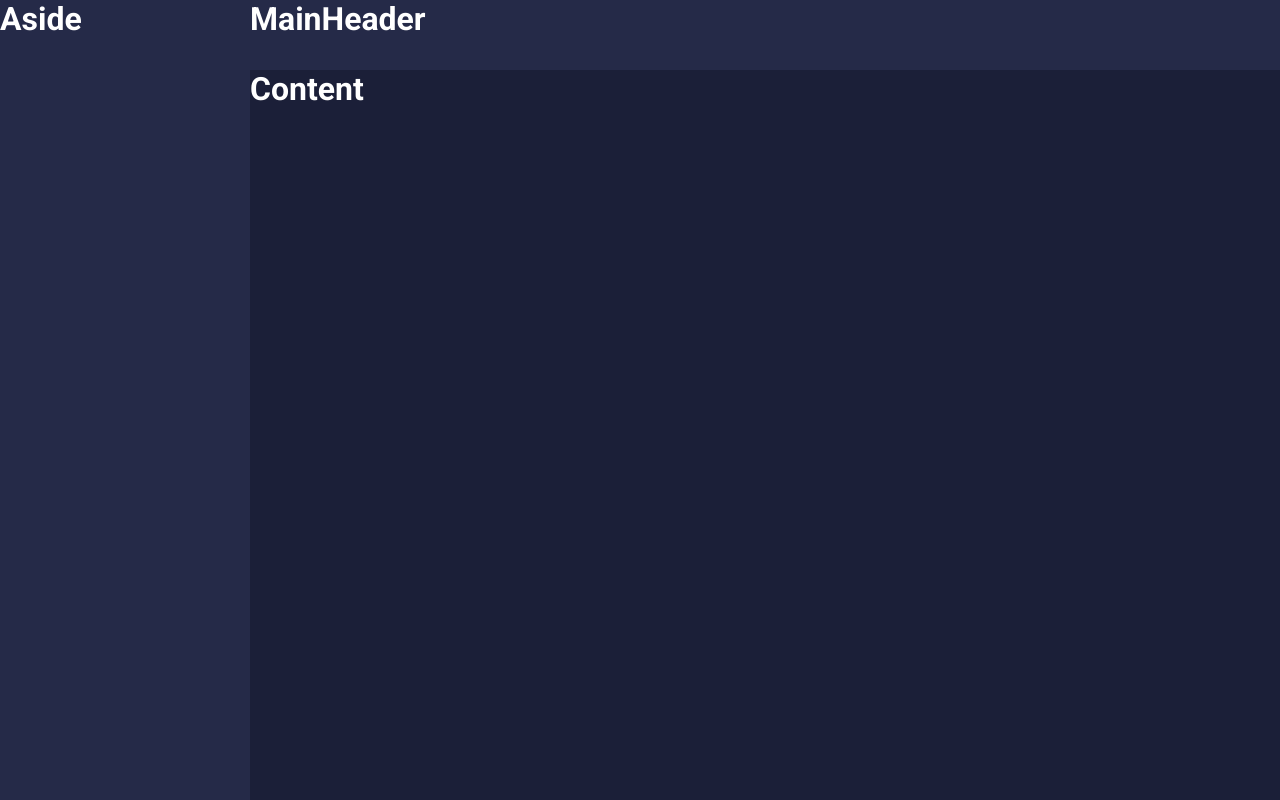
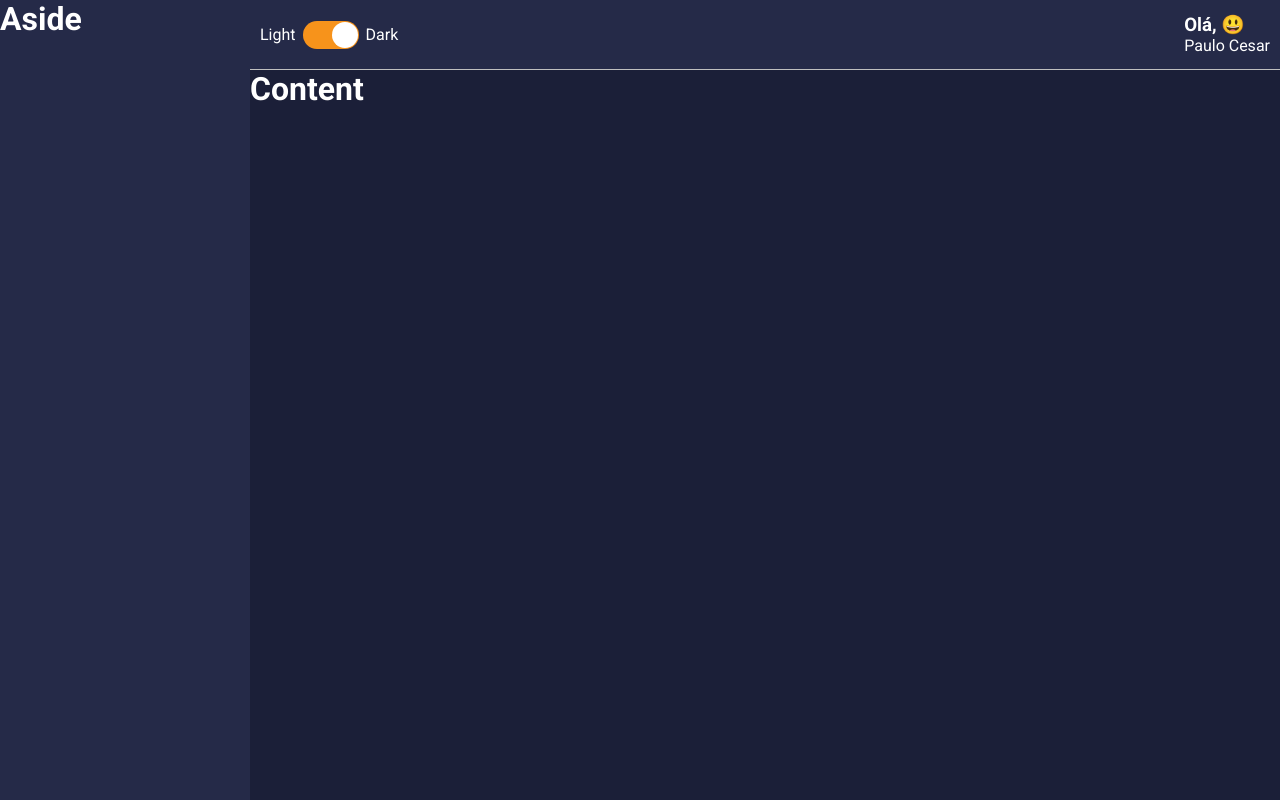
Before and after one commit to pcfmello/minha-carteira, a React (Create React App) app: page /list/1 in a window 1280 px wide. Built offline with nearby package versions, Linux system fonts and the light colour scheme.

Commit message:
Construir componente MainHeader

```diff
--- a/package.json
+++ b/package.json
@@ -15,6 +15,7 @@
     "react": "^17.0.1",
     "react-dom": "^17.0.1",
     "react-scripts": "4.0.1",
+    "react-switch": "^5.0.1",
     "styled-components": "^5.2.1",
     "typescript": "^4.0.3",
     "web-vitals": "^0.2.4"
--- a/src/components/MainHeader/index.tsx
+++ b/src/components/MainHeader/index.tsx
@@ -1,15 +1,27 @@
-import React from "react";
+import React, {useMemo} from 'react'
 
-import {Container} from './styles'
+import emojis from '../../utils/emojis'
+import Toggle from '../Toggle'
 
-// import { Container } from './styles';
+import * as S from './styles'
+
 
 const MainHeader: React.FC = () => {
+  const emoji = useMemo(() => {
+    const indice = Math.floor(Math.random() * emojis.length)
+    return emojis[indice];
+  }, [])
+
   return (
-    <Container>
-      <h1>MainHeader</h1>
-    </Container>
-  );
-};
+    <S.Container>
+      <Toggle />
 
-export default MainHeader;
+      <S.Profile>
+        <S.Welcome>Olá, {emoji}</S.Welcome>
+        <S.UserName>Paulo Cesar</S.UserName>
+      </S.Profile>
+    </S.Container>
+  )
+}
+
+export default MainHeader
--- a/src/components/MainHeader/styles.ts
+++ b/src/components/MainHeader/styles.ts
@@ -4,4 +4,17 @@ export const Container = styled.div`
   grid-area: MH;
   color: ${(props) => props.theme.colors.white};
   background-color: ${(props) => props.theme.colors.secondary};
+  display: flex;
+  justify-content: space-between;
+  align-items: center;
+  padding: 0 10px;
+  border-bottom: 1px solid ${(props) => props.theme.colors.gray};
 `;
+
+export const Profile = styled.div`
+  color: ${(porps) => porps.theme.colors.white};
+`;
+
+export const Welcome = styled.h3``;
+
+export const UserName = styled.span``;
--- /dev/null
+++ b/src/components/Toggle/index.tsx
@@ -0,0 +1,13 @@
+import React from 'react'
+
+import * as S from './styles'
+
+const Toggle: React.FC = () => (
+  <S.Container>
+    <S.ToggleLabel>Light</S.ToggleLabel>
+    <S.ToggleSelector checked uncheckedIcon={false} checkedIcon={false} onChange={() => {}} />
+    <S.ToggleLabel>Dark</S.ToggleLabel>
+  </S.Container>
+)
+
+export default Toggle
--- /dev/null
+++ b/src/components/Toggle/styles.ts
@@ -0,0 +1,20 @@
+import styled from "styled-components";
+import Toggle, { ReactSwitchProps } from "react-switch";
+
+export const Container = styled.div`
+  display: flex;
+  align-items: center;
+`;
+
+export const ToggleLabel = styled.span`
+  color: ${(props) => props.theme.colors.white};
+`;
+
+export const ToggleSelector = styled(Toggle).attrs<ReactSwitchProps>(
+  ({ theme }) => ({
+    onColor: theme.colors.info,
+    offColor: theme.colors.warning,
+  })
+)`
+  margin: 0 7px;
+`;
--- /dev/null
+++ b/src/utils/emojis.ts
@@ -0,0 +1,2 @@
+// eslint-disable-next-line import/no-anonymous-default-export
+export default ["🤑	", "🤩", "😍", "😎", "🤑", "😃", "😄"];
```
Also changed, not shown: 2 other files (tests, documents, lock files or other folders).
